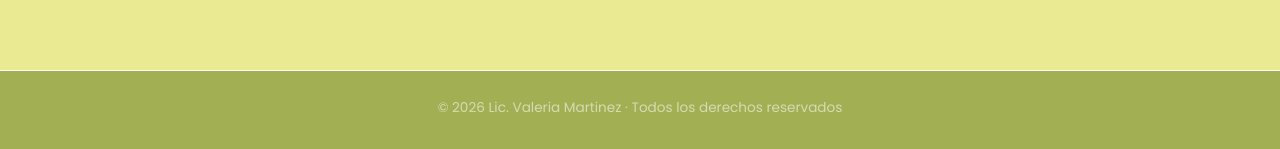
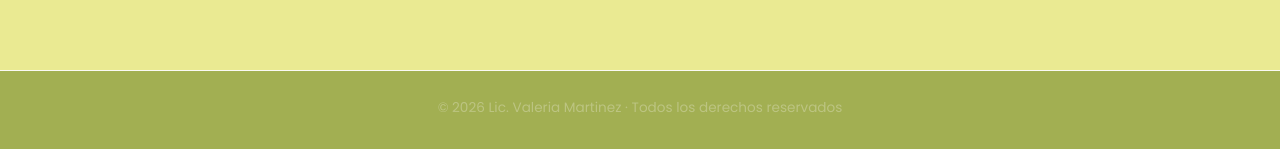
Before and after one commit to MechiBakker/nutri-site, a React (Vite) app: page / in a window 1280 px wide. Shown: the part 2306-2455 px from the top of the page. Built offline with nearby package versions, Linux system fonts and the light colour scheme; no server answers; the database is empty.

Commit message:
color eyeborow

```diff
--- a/src/styles.css
+++ b/src/styles.css
@@ -278,7 +278,6 @@ section { padding: 88px 0; }
   color: var(--hueso);
 }
 
-.turnos .section-header h2 { color: var(--verde-oscuro); }
 .turnos .section-header p { color: var(--verde-oscuro); }
 .turnos .eyebrow { color: var(--verde-oscuro); }
 
@@ -374,7 +373,7 @@ section { padding: 88px 0; }
 /* ---------- FOOTER ---------- */
 footer {
   background: var(--verde-oscuro);
-  color: rgba(250, 249, 244, 0.6);
+  color: rgba(250, 249, 244, 0.295);
   text-align: center;
   padding: 26px 0 34px;
   font-size: 0.85rem;
```
